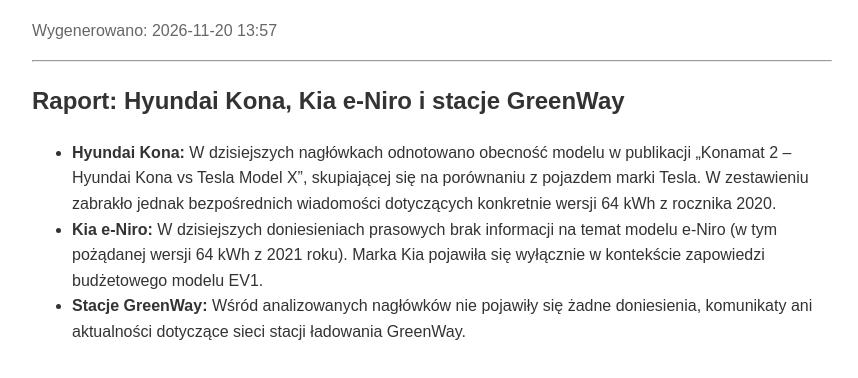
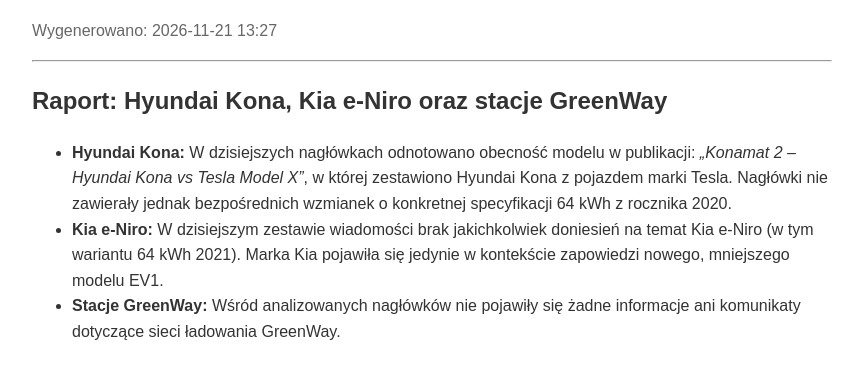
Before and after one commit to Jerry0501/ev-radar, a plain HTML site: page index.html in a window 1280 px wide. Shown: the part 76-454 px from the top of the page, without its empty margins (208-1066 px from the left). Drawn offline with Linux system fonts and the light colour scheme.

Commit message:
Aktualizacja raportu EV Radar

```diff
--- a/index.html
+++ b/index.html
@@ -2,11 +2,11 @@
 <meta name="viewport" content="width=device-width, initial-scale=1.0"><title>EV Radar</title>
 <style>body { font-family: sans-serif; max-width: 800px; margin: 20px auto; line-height: 1.6; color: #333; }</style>
 </head><body><h1>EV Radar - Dzienny Raport</h1>
-<p style="color: #666;">Wygenerowano: 2026-11-20 13:57</p><hr>
-<h2>Raport: Hyundai Kona, Kia e-Niro i stacje GreenWay</h2>
+<p style="color: #666;">Wygenerowano: 2026-11-21 13:27</p><hr>
+<h2>Raport: Hyundai Kona, Kia e-Niro oraz stacje GreenWay</h2>
 <ul>
-    <li><strong>Hyundai Kona:</strong> W dzisiejszych nagłówkach odnotowano obecność modelu w publikacji „Konamat 2 – Hyundai Kona vs Tesla Model X”, skupiającej się na porównaniu z pojazdem marki Tesla. W zestawieniu zabrakło jednak bezpośrednich wiadomości dotyczących konkretnie wersji 64 kWh z rocznika 2020.</li>
-    <li><strong>Kia e-Niro:</strong> W dzisiejszych doniesieniach prasowych brak informacji na temat modelu e-Niro (w tym pożądanej wersji 64 kWh z 2021 roku). Marka Kia pojawiła się wyłącznie w kontekście zapowiedzi budżetowego modelu EV1.</li>
-    <li><strong>Stacje GreenWay:</strong> Wśród analizowanych nagłówków nie pojawiły się żadne doniesienia, komunikaty ani aktualności dotyczące sieci stacji ładowania GreenWay.</li>
+  <li><strong>Hyundai Kona:</strong> W dzisiejszych nagłówkach odnotowano obecność modelu w publikacji: <em>„Konamat 2 – Hyundai Kona vs Tesla Model X”</em>, w której zestawiono Hyundai Kona z pojazdem marki Tesla. Nagłówki nie zawierały jednak bezpośrednich wzmianek o konkretnej specyfikacji 64 kWh z rocznika 2020.</li>
+  <li><strong>Kia e-Niro:</strong> W dzisiejszym zestawie wiadomości brak jakichkolwiek doniesień na temat Kia e-Niro (w tym wariantu 64 kWh 2021). Marka Kia pojawiła się jedynie w kontekście zapowiedzi nowego, mniejszego modelu EV1.</li>
+  <li><strong>Stacje GreenWay:</strong> Wśród analizowanych nagłówków nie pojawiły się żadne informacje ani komunikaty dotyczące sieci ładowania GreenWay.</li>
 </ul>
 </body></html>
```
